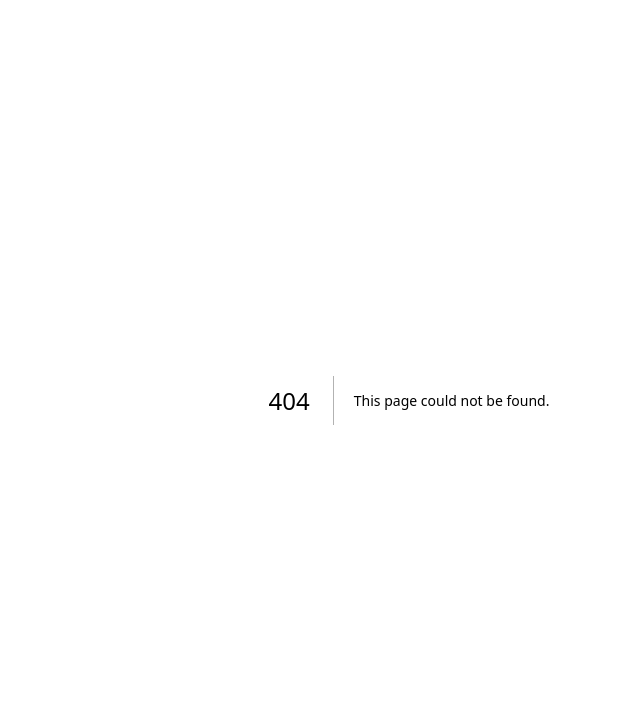
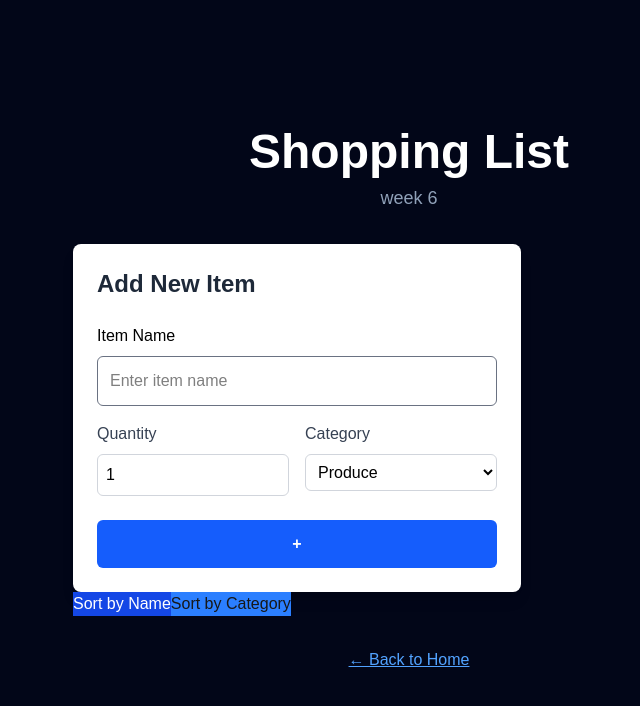
Before and after one commit to donjoshua-anil/Cprg306-assignments, a Next.js app in the folder cprg306-assignments/: page /week7 in a window 1280 px wide. Before the commit this address had no page. Shown: the top 706 px of the page, without its empty margins (231-871 px from the left). Built offline with nearby package versions, Linux system fonts and the light colour scheme.

Commit message:
files setup-week7

```diff
--- /dev/null
+++ b/cprg306-assignments/app/week7/NewItem.js
@@ -0,0 +1,104 @@
+"use client";
+
+import { useState } from "react";
+export default function NewItem(){
+    const [name, setName]= useState("");
+    const[quantity, setQuantity]= useState(1)
+    const [category, setCategory]= useState("produce");
+
+    const handleSubmit= (event)=>{
+        event.preventDefault();
+
+        const item={
+            name,quantity,category,
+        };
+
+    console.log(item);
+
+    alert(`Added: ${name}, quantity: ${quantity}, category: ${category}`);
+
+    setName("");
+    setQuantity(1);
+    setCategory("produce");
+
+    };
+
+    return (
+    <form
+    onSubmit={handleSubmit}
+    className="max-w-md w-full bg-white p-6 rounded-lg shadow-lg"
+    >
+    <h2 className="text-2xl font-bold text-gray-800 mb-6">
+        Add New Item
+    </h2>
+
+      {/* Name Field */}
+    <div className="mb-4">
+        <label htmlFor="name" className="block bold text-black mb-2 font-medium">
+          Item Name
+        </label>
+        <input
+          type="text"
+          id="name"
+          value={name}
+          onChange={(e) => setName(e.target.value)}
+          required
+          placeholder="Enter item name"
+          className="w-full p-3 rounded-md text-black border border-gray-500 focus:outline-none focus:ring-2 focus:ring-blue-500"
+        />
+      </div>
+
+      {/* Quantity and Category Row */}
+      <div className="flex gap-4 mb-6">
+        {/* Quantity Field */}
+        <div className="flex-1">
+          <label htmlFor="quantity" className="block text-gray-700 mb-2 font-medium">
+            Quantity
+          </label>
+          <input
+            type="number"
+            id="quantity"
+            min="1"
+            max="99"
+            value={quantity}
+            onChange={(e) => setQuantity(Number(e.target.value))}
+            className="w-full p-2 rounded-md text-black border border-gray-300 focus:outline-none focus:ring-2 focus:ring-blue-500"
+          />
+        </div>
+
+        {/* Category Field */}
+        <div className="flex-1">
+          <label htmlFor="category" className="block text-gray-700 mb-2 font-medium">
+            Category
+          </label>
+          <select
+            id="category"
+            value={category}
+            onChange={(e) => setCategory(e.target.value)}
+            className="w-full p-2 rounded-md border text-black border-gray-300 focus:outline-none focus:ring-2 focus:ring-blue-500"
+          >
+            <option value="produce">Produce</option>
+            <option value="dairy">Dairy</option>
+            <option value="bakery">Bakery</option>
+            <option value="meat">Meat</option>
+            <option value="frozen foods">Frozen Foods</option>
+            <option value="canned goods">Canned Goods</option>
+            <option value="dry goods">Dry Goods</option>
+            <option value="beverages">Beverages</option>
+            <option value="snacks">Snacks</option>
+            <option value="household">Household</option>
+            <option value="other">Other</option>
+          </select>
+        </div>
+      </div>
+
+      {/* Submit Button */}
+      <button
+        type="submit"
+        className="w-full bg-blue-600 hover:bg-blue-700 text-white font-bold py-3 px-6 rounded-md transition-colors duration-200"
+      >
+        +
+      </button>
+    </form>
+  );
+}
--- /dev/null
+++ b/cprg306-assignments/app/week7/item-list.js
@@ -0,0 +1,43 @@
+import {useState} from "react";
+import Item from './item';
+
+
+export default function ItemList({items}){
+    const [sortBy, setSortBy] = useState("name");
+
+    const sortedItems = [...items].sort((a, b) =>
+        a[sortBy].localeCompare(b[sortBy])
+    );
+    return(
+        <div>
+
+                <button onClick={() => setSortBy("name")}
+                className={sortBy === "name" ? "bg-blue-700 text-white  " : "bg-blue-500"}>
+                Sort by Name
+            </button>
+
+
+            <button onClick={() => setSortBy("category")}
+                className={sortBy === "category" ? "bg-blue-700 text-white" : "bg-blue-500"}>
+                Sort by Category
+            </button>
+
+            {sortedItems.map((item)=>(
+                <Item
+                    key={item.id}
+                    name={item.name}
+                    quantity={item.quantity}
+                    category={item.category}/>
+            ))}
+
+
+
+
+
+
+
+        </div>
+    );
+
+
+}
--- /dev/null
+++ b/cprg306-assignments/app/week7/item.js
@@ -0,0 +1,13 @@
+export default function Item({ name, quantity, category }) {
+  return (
+    <li className="flex items-center justify-between rounded-lg bg-slate-600 px-4 py-2 ">
+      <div>
+        <p className="text-lg font-semibold text-slate-800 capitalize">{name}</p>
+        <p className="text-sm text-black capitalize">{category}</p>
+      </div>
+      <span className="text-sm font-medium text-slate-700">
+        Qty: {quantity}
+      </span>
+    </li>
+  );
+}
--- /dev/null
+++ b/cprg306-assignments/app/week7/items.json
@@ -0,0 +1,74 @@
+[
+  {
+    "id": "1h2GJKH12gkHG31h1H",
+    "name": "milk, 4 L 🥛",
+    "quantity": 1,
+    "category": "dairy"
+  },
+  {
+    "id": "2KJH3k2j3H1k2J3K1H",
+    "name": "bread 🍞",
+    "quantity": 2,
+    "category": "bakery"
+  },
+  {
+    "id": "3h2KJH3k2j3H1k2J3",
+    "name": "eggs, dozen 🥚",
+    "quantity": 2,
+    "category": "dairy"
+  },
+  {
+    "id": "4k2J3K1H2GJKH12gk",
+    "name": "bananas 🍌",
+    "quantity": 6,
+    "category": "produce"
+  },
+  {
+    "id": "5H1h1H2KJH3k2j3H",
+    "name": "broccoli 🥦",
+    "quantity": 3,
+    "category": "produce"
+  },
+  {
+    "id": "6H1k2J3K1H2GJKH1",
+    "name": "chicken breasts, 1 kg 🍗",
+    "quantity": 1,
+    "category": "meat"
+  },
+  {
+    "id": "7gkHG31h1H2KJH3k",
+    "name": "pasta sauce 🍝",
+    "quantity": 3,
+    "category": "canned goods"
+  },
+  {
+    "id": "8j3H1k2J3K1H2GJK",
+    "name": "spaghetti, 454 g 🍝",
+    "quantity": 2,
+    "category": "dry goods"
+  },
+  {
+    "id": "9H12gkHG31h1H2KJ",
+    "name": "toilet paper, 12 pack 🧻",
+    "quantity": 1,
+    "category": "household"
+  },
+  {
+    "id": "10H3k2j3H1k2J3K1",
+    "name": "paper towels, 6 pack",
+    "quantity": 1,
+    "category": "household"
+  },
+  {
+    "id": "11k2J3K1H2GJKH12",
+    "name": "dish soap 🍽️",
+    "quantity": 1,
+    "category": "household"
+  },
+  {
+    "id": "12GJKH12gkHG31h1",
+    "name": "hand soap 🧼",
+    "quantity": 4,
+    "category": "household"
+  }
+]
--- /dev/null
+++ b/cprg306-assignments/app/week7/page.js
@@ -0,0 +1,41 @@
+"use client";
+import {useState} from "react";
+import NewItem from "./NewItem";
+import ItemList from "./item-list";
+
+export default function Page(){
+    const [items, setItems]= useState([]);
+
+    const handleAddItem= (newItem) =>{ setItems((prev)=> [...prev, newItem]);
+
+    };
+
+
+        return (
+            <main className="min-h-screen bg-slate-950 flex items-center justify-center p-8">
+            <div className="w-full max-w-2xl">
+                <div className="text-center mb-8">
+                    <h1 className="text-5xl font-bold text-white mb-2">
+                    Shopping List
+                    </h1>
+                    <p className="text-slate-400 text-lg">
+                    week 6
+
+                    </p>
+                </div>
+
+                <NewItem onAddItem={handleAddItem} />
+                <ItemList items={items} />
+
+                <div className="mt-8 text-center">
+                    <a
+                    href="/"
+                    className="text-blue-400 hover:text-blue-300 underline transition-colors">
+
+                    ← Back to Home
+                    </a>
+                </div>
+            </div>
+            </main>
+    );
+}
```
